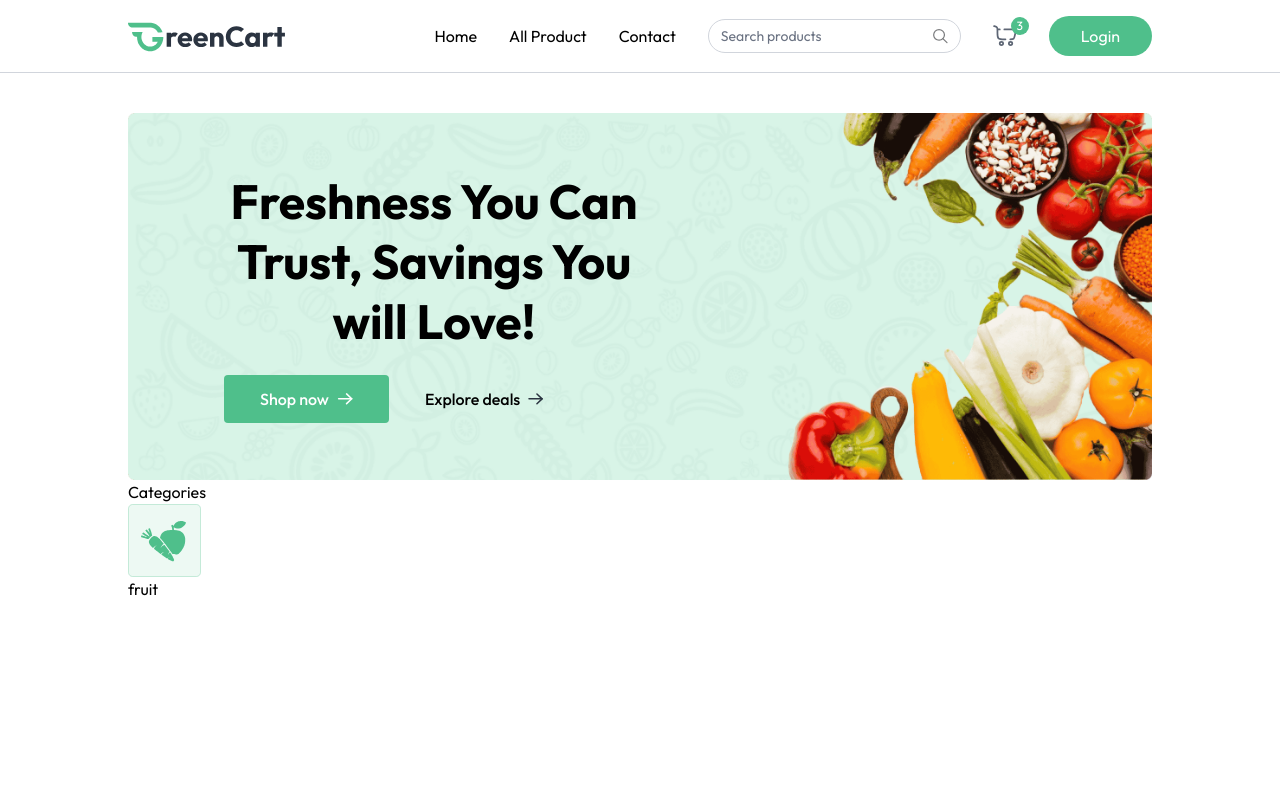
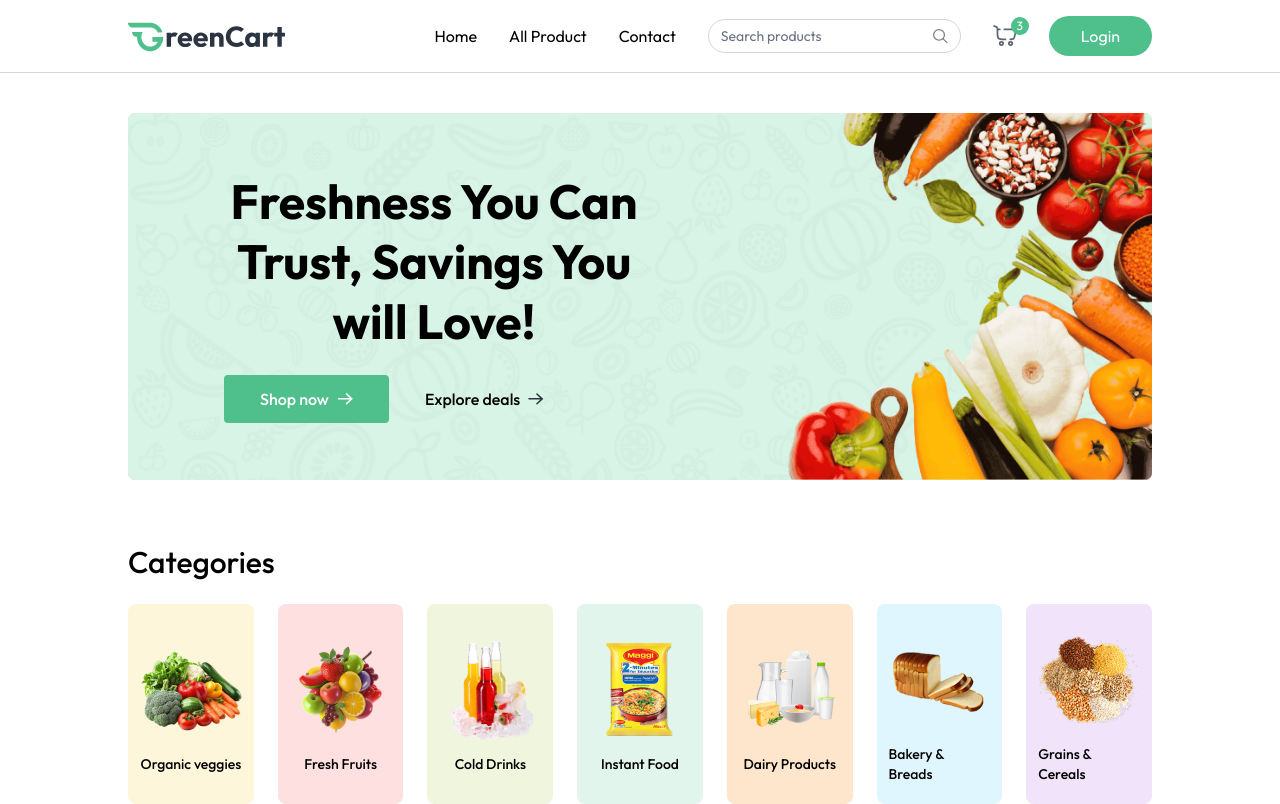
Before and after one commit to Varun822468/GreenCart, a React (Vite) app in the folder client/: page / in a window 1280 px wide. Built offline with nearby package versions, Linux system fonts and the light colour scheme.

Commit message:
Update Categories.jsx
Categories filled from asset folder -> categories array using map method.

```diff
--- a/client/src/components/Categories.jsx
+++ b/client/src/components/Categories.jsx
@@ -1,18 +1,31 @@
 import React from 'react'
-import { assets } from '../assets/assets'
+import { categories } from '../assets/assets'
+import { useAppContext } from '../context/Appcontext'
 
 const Categories = () => {
-  return (
-    <div>
-      <p>Categories</p>
-      <div>
-        <div>
-            <img src={assets.box_icon} alt="" />
-            <p>fruit</p>
+
+    const { navigate } = useAppContext();
+
+    return (
+        <div className='mt-16'>
+            <p className='text-2xl md:text-3xl font-medium'>Categories</p>
+            <div className='grid grid-cols-2 sm:grid-cols-3 md:grid-cols-5 lg:grid-cols-6 xl:grid-cols-7 mt-6 gap-6'>
+                {categories.map((category, index) => (
+                    <div key={index} className='group cursor-pointer py-5 px-3 gap-2 rounded-lg flex flex-col justify-center items-center'
+                        style={{ backgroundColor: category.bgColor }}
+                        onClick={() => {
+                            navigate(`/products/${category.path.toLowerCase()}`);
+                            scrollTo(0, 0)
+                        }}
+                    >
+                        <img src={category.image} alt={category.text} className='group-hover:scale-108 transition max-w-28' />
+                        <p className='text-sm font-medium'>{category.text}</p>
+                    </div>
+                ))}
+
+            </div>
         </div>
-      </div>
-    </div>
-  )
+    )
 }
 
 export default Categories
```
